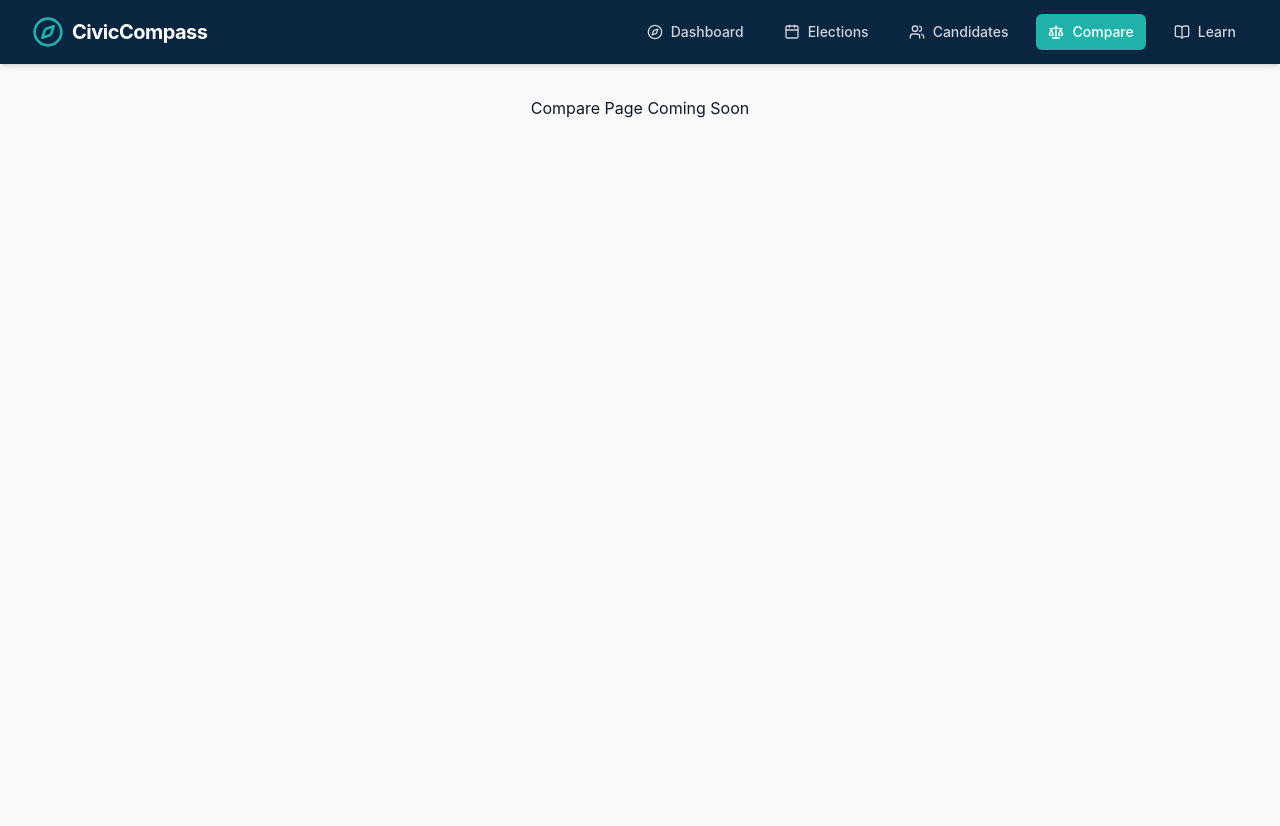
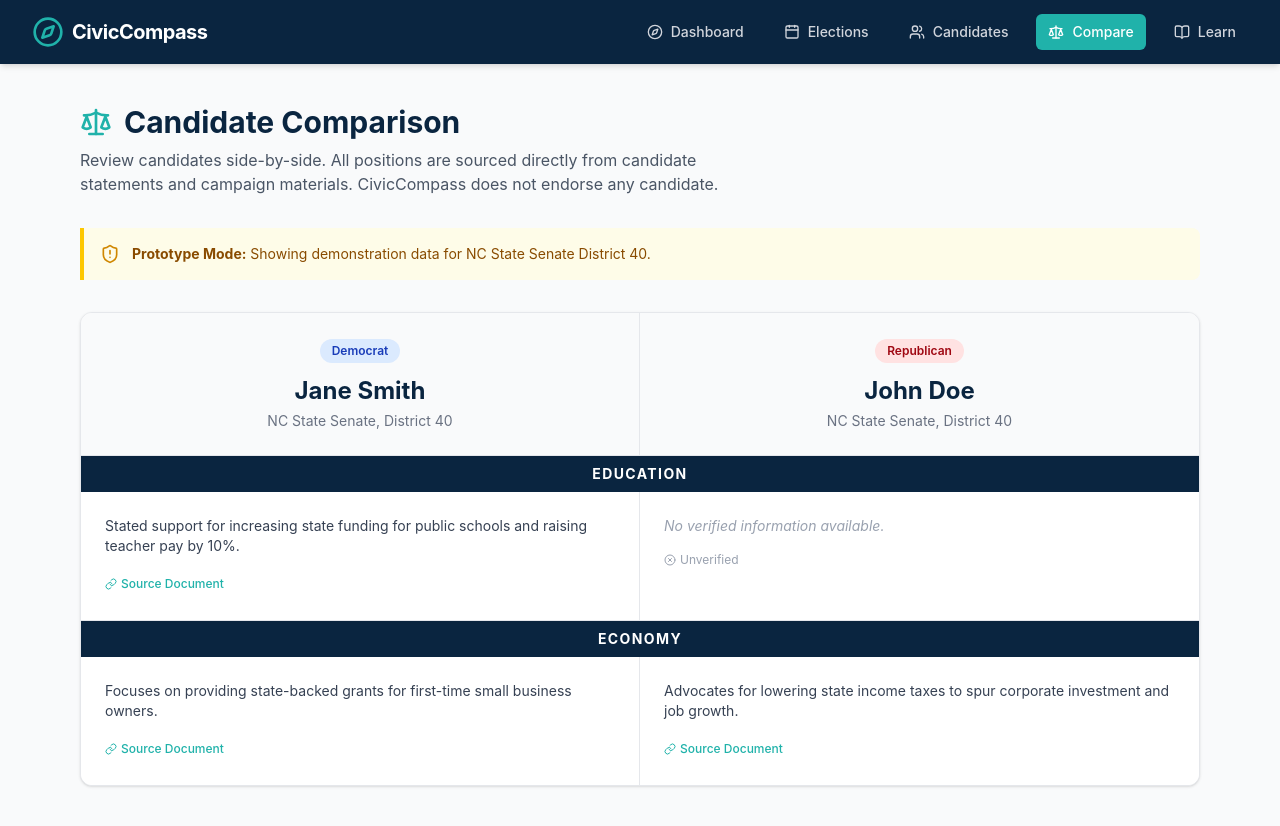
Before and after one commit to IshithaS/civic-compass, a React (Vite) app: page /compare in a window 1280 px wide. Shown: the top 826 px of the page. Before the commit the page ends 800 px from the top, so only its background shows below. Built offline with nearby package versions, Linux system fonts and the light colour scheme.

Commit message:
Added side-by-side Candidate Compare page

```diff
--- a/src/App.jsx
+++ b/src/App.jsx
@@ -2,6 +2,7 @@ import { BrowserRouter as Router, Routes, Route } from 'react-router-dom';
 import Navbar from './components/Navbar';
 import Home from './pages/Home';
 import Candidates from './pages/Candidates';
+import Compare from './pages/Compare';
 
 function App() {
   return (
@@ -13,7 +14,7 @@ function App() {
             <Route path="/" element={<Home />} />
             <Route path="/elections" element={<div className="p-8 text-center">Elections Page Coming Soon</div>} />
             <Route path="/candidates" element={<Candidates />} />
-            <Route path="/compare" element={<div className="p-8 text-center">Compare Page Coming Soon</div>} />
+            <Route path="/compare" element={<Compare />} />
             <Route path="/learn" element={<div className="p-8 text-center">Learn Page Coming Soon</div>} />
           </Routes>
         </main>
--- /dev/null
+++ b/src/pages/Compare.jsx
@@ -0,0 +1,114 @@
+import { useState } from 'react';
+import { Scale, ShieldAlert, Link as LinkIcon, CheckCircle2, XCircle } from 'lucide-react';
+import { mockCandidates } from '../data/mockCandidates';
+
+export default function Compare() {
+  // For the prototype, we will automatically select the two candidates in our mock data
+  const [candidate1] = useState(mockCandidates[0]);
+  const [candidate2] = useState(mockCandidates[1]);
+
+  // Extract a unique list of all issues discussed by either candidate
+  const allIssues = Array.from(new Set([
+    ...candidate1.policyPriorities.map(p => p.issue),
+    ...candidate2.policyPriorities.map(p => p.issue)
+  ]));
+
+  const getPosition = (candidate, issue) => {
+    const policy = candidate.policyPriorities.find(p => p.issue === issue);
+    return policy || { issue, position: "No verified information available.", sourceUrl: null };
+  };
+
+  return (
+    <div className="max-w-6xl mx-auto mt-10 px-4 pb-12">
+      <div className="mb-8">
+        <h1 className="text-3xl font-bold text-navy mb-2 flex items-center gap-3">
+          <Scale className="h-8 w-8 text-teal" />
+          Candidate Comparison
+        </h1>
+        <p className="text-gray-600 max-w-2xl">
+          Review candidates side-by-side. All positions are sourced directly from candidate statements and campaign materials. CivicCompass does not endorse any candidate.
+        </p>
+      </div>
+
+      <div className="bg-yellow-50 border-l-4 border-yellow-400 p-4 rounded-r-lg flex gap-3 mb-8 animate-in fade-in">
+        <ShieldAlert className="h-5 w-5 text-yellow-600 flex-shrink-0" />
+        <p className="text-sm text-yellow-800">
+          <strong>Prototype Mode:</strong> Showing demonstration data for NC State Senate District 40.
+        </p>
+      </div>
+
+      <div className="bg-white rounded-xl shadow-sm border border-gray-200 overflow-hidden">
+        {/* Comparison Header */}
+        <div className="grid grid-cols-2 divide-x divide-gray-200 border-b border-gray-200 bg-gray-50">
+          <div className="p-6 text-center">
+            <span className={`inline-block text-xs font-semibold px-3 py-1 rounded-full mb-3 ${
+              candidate1.party === 'Democrat' ? 'bg-blue-100 text-blue-800' : 'bg-gray-100 text-gray-800'
+            }`}>
+              {candidate1.party}
+            </span>
+            <h2 className="text-2xl font-bold text-navy">{candidate1.name}</h2>
+            <p className="text-sm text-gray-500 mt-1">{candidate1.office}</p>
+          </div>
+          <div className="p-6 text-center">
+            <span className={`inline-block text-xs font-semibold px-3 py-1 rounded-full mb-3 ${
+              candidate2.party === 'Republican' ? 'bg-red-100 text-red-800' : 'bg-gray-100 text-gray-800'
+            }`}>
+              {candidate2.party}
+            </span>
+            <h2 className="text-2xl font-bold text-navy">{candidate2.name}</h2>
+            <p className="text-sm text-gray-500 mt-1">{candidate2.office}</p>
+          </div>
+        </div>
+
+        {/* Comparison Body - Issues */}
+        <div className="divide-y divide-gray-200">
+          {allIssues.map((issue) => {
+            const pos1 = getPosition(candidate1, issue);
+            const pos2 = getPosition(candidate2, issue);
+
+            return (
+              <div key={issue} className="flex flex-col">
+                <div className="bg-navy text-white py-2 px-4 text-center text-sm font-bold uppercase tracking-widest shadow-inner">
+                  {issue}
+                </div>
+                <div className="grid grid-cols-2 divide-x divide-gray-200">
+                  {/* Candidate 1 Position */}
+                  <div className="p-6 bg-white hover:bg-gray-50 transition-colors">
+                    <p className={`text-sm mb-4 ${!pos1.sourceUrl ? 'text-gray-400 italic' : 'text-gray-700'}`}>
+                      {pos1.position}
+                    </p>
+                    {pos1.sourceUrl ? (
+                      <a href={pos1.sourceUrl} className="text-teal hover:text-navy inline-flex items-center gap-1 text-xs font-medium">
+                        <LinkIcon className="h-3 w-3" /> Source Document
+                      </a>
+                    ) : (
+                      <span className="text-gray-400 text-xs flex items-center gap-1">
+                        <XCircle className="h-3 w-3" /> Unverified
+                      </span>
+                    )}
+                  </div>
+
+                  {/* Candidate 2 Position */}
+                  <div className="p-6 bg-white hover:bg-gray-50 transition-colors">
+                    <p className={`text-sm mb-4 ${!pos2.sourceUrl ? 'text-gray-400 italic' : 'text-gray-700'}`}>
+                      {pos2.position}
+                    </p>
+                    {pos2.sourceUrl ? (
+                      <a href={pos2.sourceUrl} className="text-teal hover:text-navy inline-flex items-center gap-1 text-xs font-medium">
+                        <LinkIcon className="h-3 w-3" /> Source Document
+                      </a>
+                    ) : (
+                      <span className="text-gray-400 text-xs flex items-center gap-1">
+                        <XCircle className="h-3 w-3" /> Unverified
+                      </span>
+                    )}
+                  </div>
+                </div>
+              </div>
+            );
+          })}
+        </div>
+      </div>
+    </div>
+  );
+}
```
